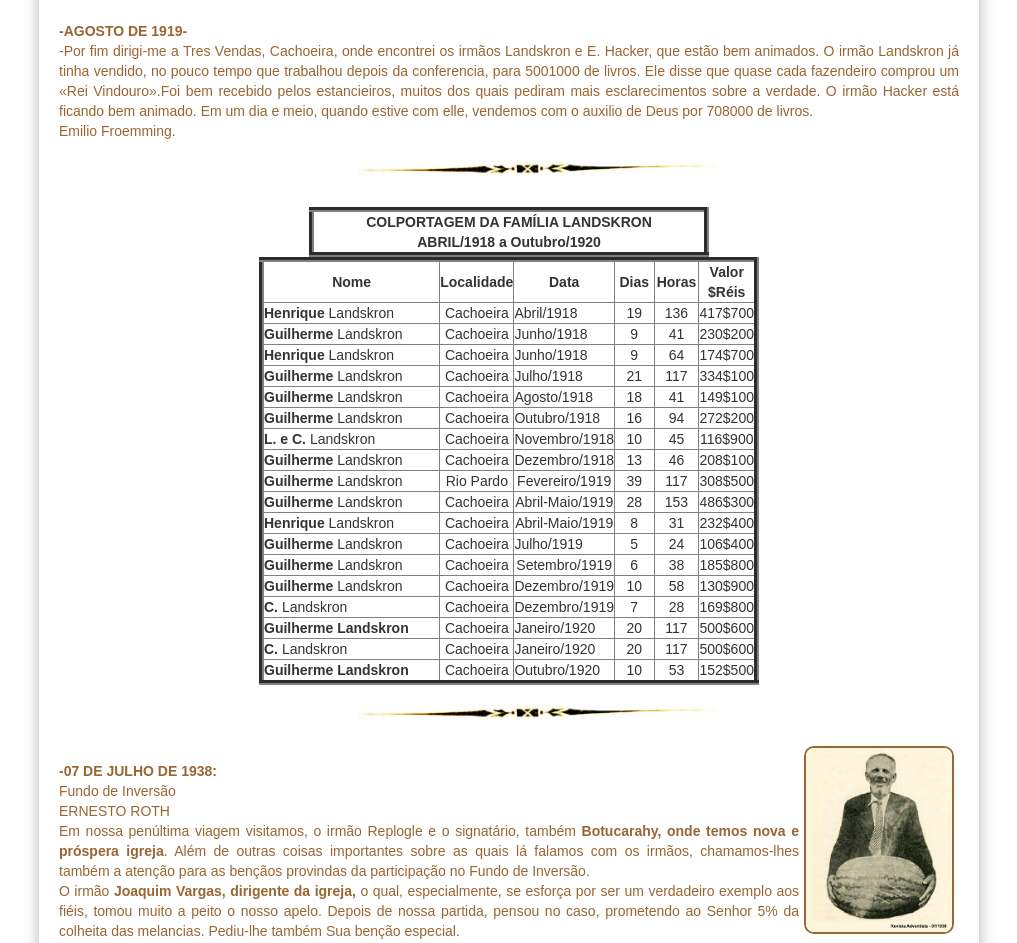
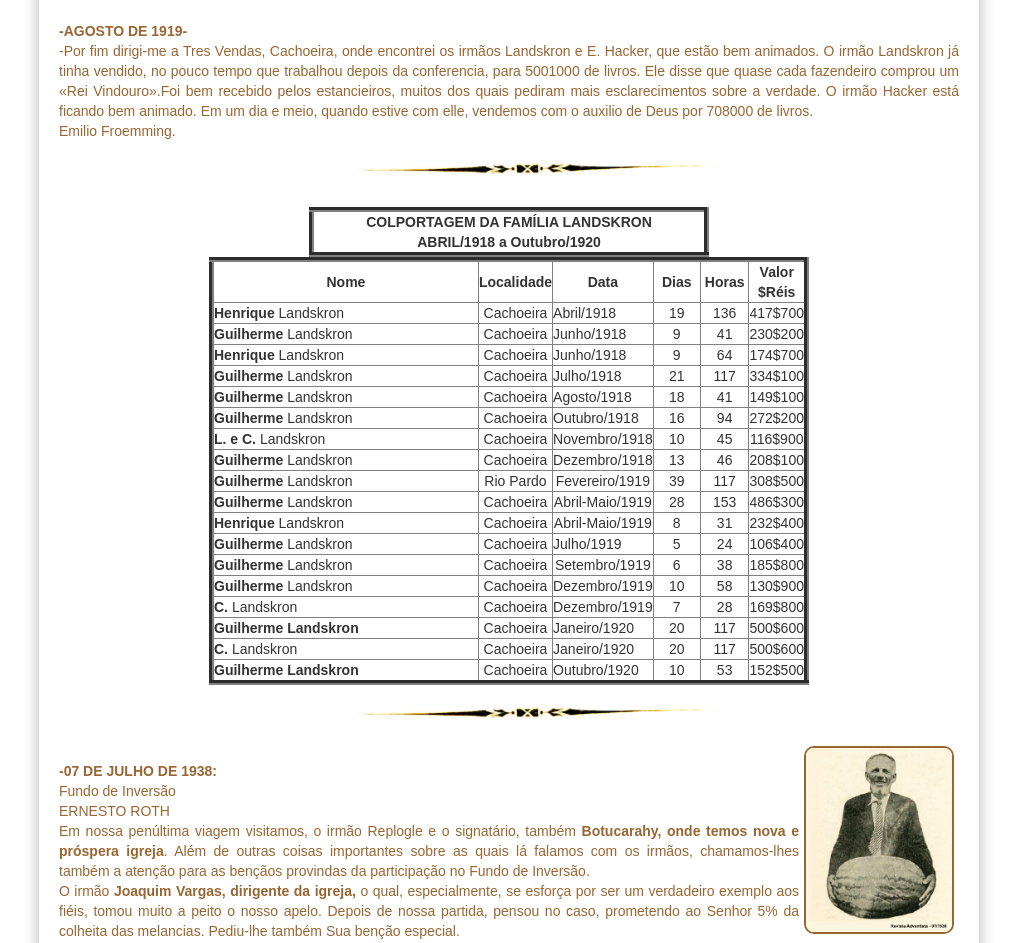
Before and after one commit to claudiovargas1955/claudiovargas1955.github.io, a Jekyll site: the page built from _pages/história-da-iasd-bosque.html, in a window 1280 px wide. Shown: the part 1636-2579 px from the top of the page, without its empty margins (131-1148 px from the left). Built offline with Jekyll 4.4.1, drawn with Linux system fonts in a browser that asks for light colours; some web fonts are replaced.

Commit message:
Update história-da-iasd-bosque.html

```diff
--- a/_pages/história-da-iasd-bosque.html
+++ b/_pages/história-da-iasd-bosque.html
@@ -166,10 +166,10 @@
             <td align="center"><b>COLPORTAGEM DA FAMÍLIA LANDSKRON<br>ABRIL/1918 a Outubro/1920</b></td>
          </tr>
 
-    <table border="5px" color="#ffffff" width="500px"  cellspacing="10px" cellpadding="10px">
+    <table border="5px" color="#ffffff" width="600px"  cellspacing="10px" cellpadding="10px">
          <tr>
            <td align="center" width="300px"><b>Nome</b></td>
-           <td align="center" width="30px"><b>Localidade</b></td>
+           <td align="center" width="60px"><b>Localidade</b></td>
            <td align="center" width="50px"><b>Data</b></td>
            <td align="center" width="50px"><b>Dias</b></td>
            <td align="center" width="50px"><b>Horas</b</td>
```
